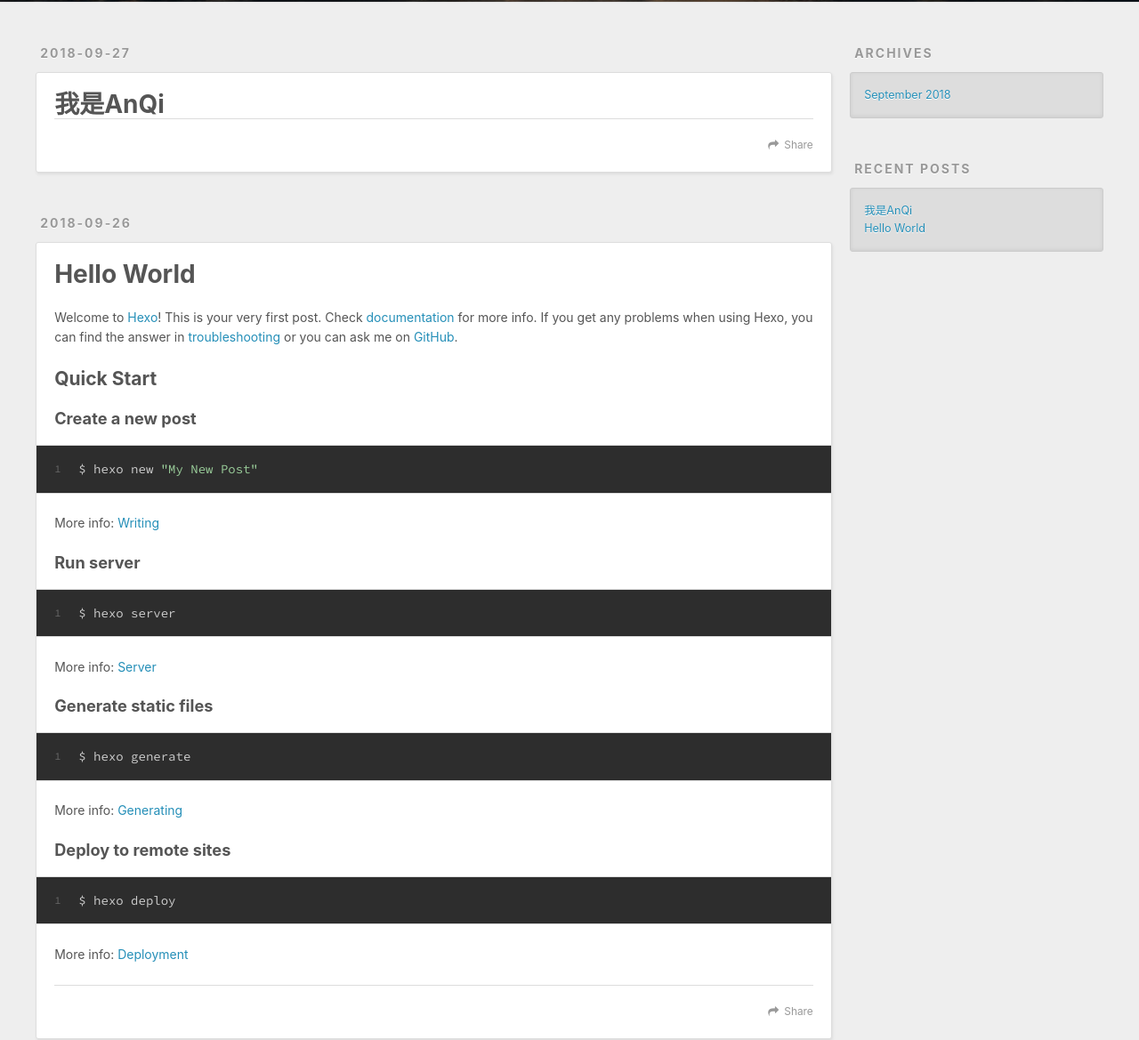
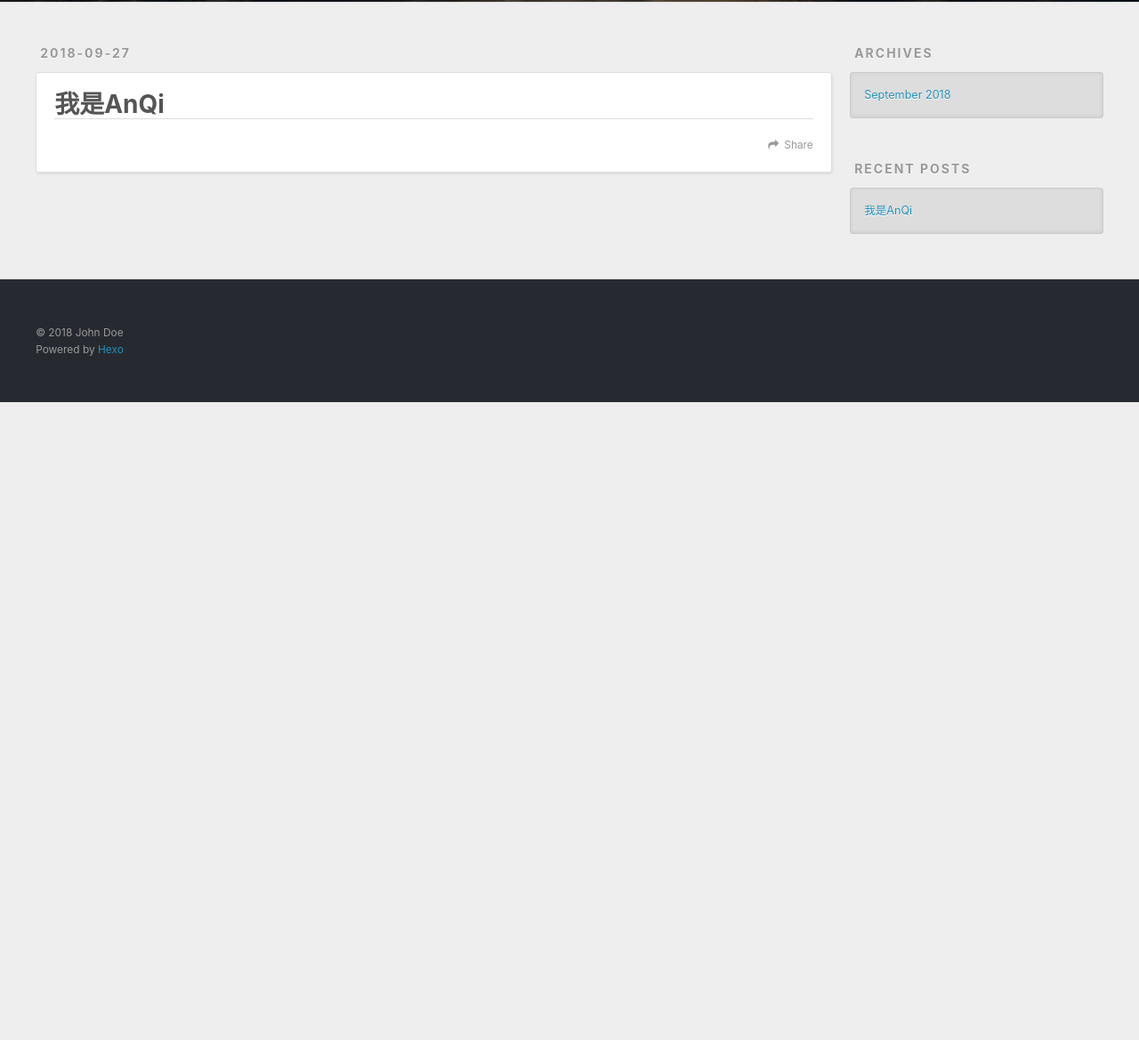
Before and after one commit to DreamAnqi/dreamanqi.github.io, a plain HTML site: page index.html in a window 1280 px wide. Shown: the part 298-1467 px from the top of the page at 89% size. After the commit the page ends 800 px from the top, so only its background shows below. Drawn offline with nearby package versions, Linux system fonts and the light colour scheme.

Commit message:
Site updated: 2018-09-27 12:15:37

```diff
--- a/index.html
+++ b/index.html
@@ -91,52 +91,7 @@
 
     </div>
     <footer class="article-footer">
-      <a data-url="http://anqi.site/2018/09/27/我是AnQi/" data-id="cjmk1yzb400016ffypv36qtje" class="article-share-link">Share</a>
-
-
-    </footer>
-  </div>
-
-</article>
-
-
-
-    <article id="post-hello-world" class="article article-type-post" itemscope itemprop="blogPost">
-  <div class="article-meta">
-    <a href="/2018/09/26/hello-world/" class="article-date">
-  <time datetime="2018-09-26T15:52:11.222Z" itemprop="datePublished">2018-09-26</time>
-</a>
-
-  </div>
-  <div class="article-inner">
-
-
-      <header class="article-header">
-
-
-    <h1 itemprop="name">
-      <a class="article-title" href="/2018/09/26/hello-world/">Hello World</a>
-    </h1>
-
-
-      </header>
-
-    <div class="article-entry" itemprop="articleBody">
-
-        <p>Welcome to <a href="https://hexo.io/" target="_blank" rel="noopener">Hexo</a>! This is your very first post. Check <a href="https://hexo.io/docs/" target="_blank" rel="noopener">documentation</a> for more info. If you get any problems when using Hexo, you can find the answer in <a href="https://hexo.io/docs/troubleshooting.html" target="_blank" rel="noopener">troubleshooting</a> or you can ask me on <a href="https://github.com/hexojs/hexo/issues" target="_blank" rel="noopener">GitHub</a>.</p>
-<h2 id="Quick-Start"><a href="#Quick-Start" class="headerlink" title="Quick Start"></a>Quick Start</h2><h3 id="Create-a-new-post"><a href="#Create-a-new-post" class="headerlink" title="Create a new post"></a>Create a new post</h3><figure class="highlight bash"><table><tr><td class="gutter"><pre><span class="line">1</span><br></pre></td><td class="code"><pre><span class="line">$ hexo new <span class="string">"My New Post"</span></span><br></pre></td></tr></table></figure>
-<p>More info: <a href="https://hexo.io/docs/writing.html" target="_blank" rel="noopener">Writing</a></p>
-<h3 id="Run-server"><a href="#Run-server" class="headerlink" title="Run server"></a>Run server</h3><figure class="highlight bash"><table><tr><td class="gutter"><pre><span class="line">1</span><br></pre></td><td class="code"><pre><span class="line">$ hexo server</span><br></pre></td></tr></table></figure>
-<p>More info: <a href="https://hexo.io/docs/server.html" target="_blank" rel="noopener">Server</a></p>
-<h3 id="Generate-static-files"><a href="#Generate-static-files" class="headerlink" title="Generate static files"></a>Generate static files</h3><figure class="highlight bash"><table><tr><td class="gutter"><pre><span class="line">1</span><br></pre></td><td class="code"><pre><span class="line">$ hexo generate</span><br></pre></td></tr></table></figure>
-<p>More info: <a href="https://hexo.io/docs/generating.html" target="_blank" rel="noopener">Generating</a></p>
-<h3 id="Deploy-to-remote-sites"><a href="#Deploy-to-remote-sites" class="headerlink" title="Deploy to remote sites"></a>Deploy to remote sites</h3><figure class="highlight bash"><table><tr><td class="gutter"><pre><span class="line">1</span><br></pre></td><td class="code"><pre><span class="line">$ hexo deploy</span><br></pre></td></tr></table></figure>
-<p>More info: <a href="https://hexo.io/docs/deployment.html" target="_blank" rel="noopener">Deployment</a></p>
-
-
-    </div>
-    <footer class="article-footer">
-      <a data-url="http://anqi.site/2018/09/26/hello-world/" data-id="cjmk1yzaz00006ffyzvgs2iby" class="article-share-link">Share</a>
+      <a data-url="http://anqi.site/2018/09/27/我是AnQi/" data-id="cjmk2fjdz0000c9fyhmxjfj8g" class="article-share-link">Share</a>
 
 
     </footer>
@@ -180,10 +135,6 @@
             <a href="/2018/09/27/我是AnQi/">我是AnQi</a>
           </li>
 
-          <li>
-            <a href="/2018/09/26/hello-world/">Hello World</a>
-          </li>
-
       </ul>
     </div>
   </div>
```
Also changed, not shown: 2018/09/27/我是AnQi/index.html (+1 -15 lines), archives/2018/09/index.html (+0 -23 lines), archives/2018/index.html (+0 -23 lines), archives/index.html (+0 -23 lines).
